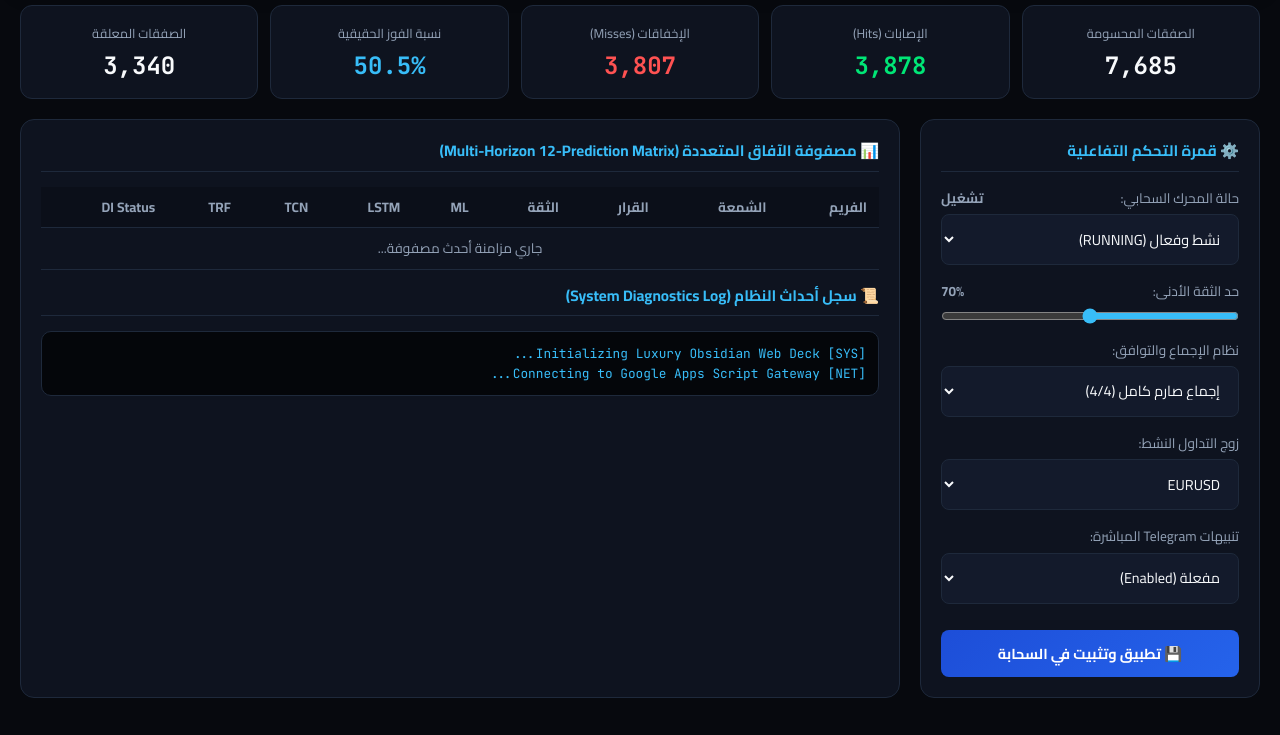
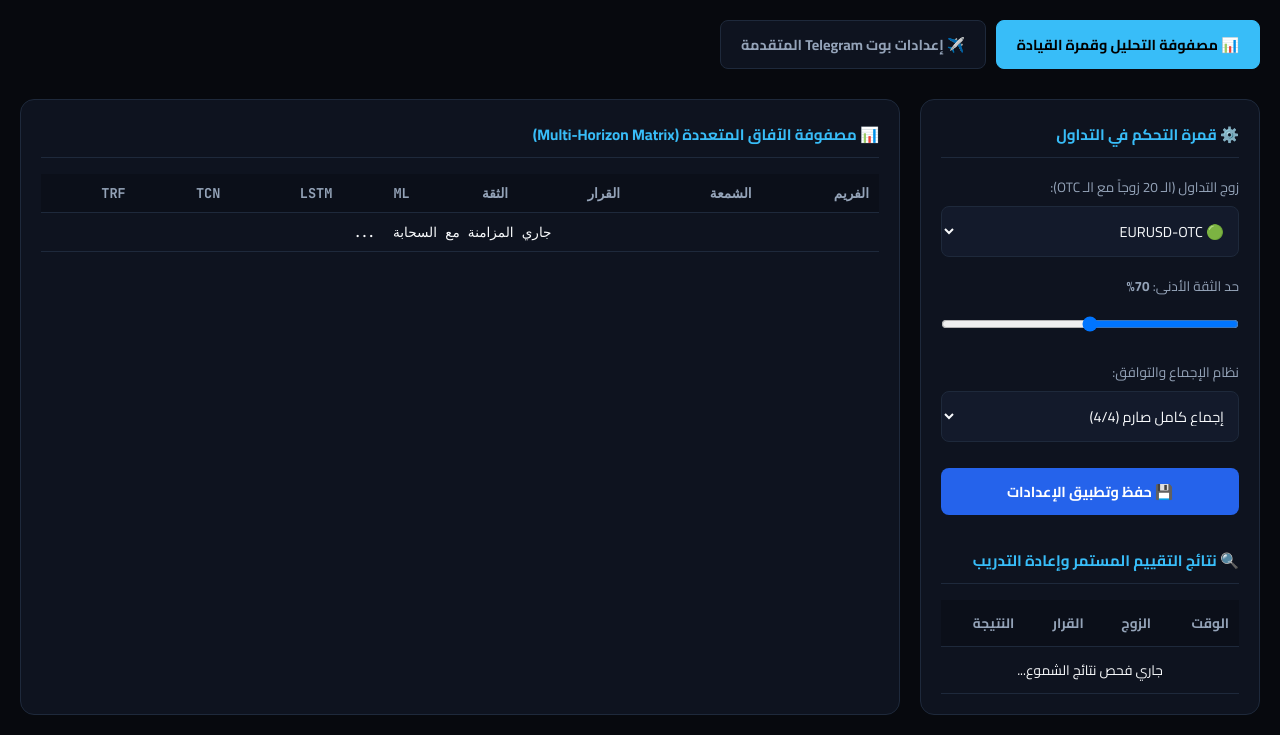
Before and after one commit to ahmedapaly2025/IQ_Trading, a plain HTML site: page index.html in a window 1280 px wide. Shown: the part 129-864 px from the top of the page. Drawn offline with Linux system fonts and the light colour scheme; no server answers.

Commit message:
Refactor HTML structure and update styles

```diff
--- a/index.html
+++ b/index.html
@@ -3,191 +3,104 @@
 <head>
   <meta charset="UTF-8">
   <meta name="viewport" content="width=device-width, initial-scale=1.0">
-  <title>IQ AI Analyzer — Luxury Obsidian Cockpit 2026</title>
+  <title>IQ AI Cockpit — Enterprise 2026</title>
   <link href="https://fonts.googleapis.com/css2?family=Cairo:wght@400;600;700;900&family=JetBrains+Mono:wght@400;700&display=swap" rel="stylesheet">
   <style>
     :root {
-      --bg: #07090e;
-      --panel: #0e131f;
-      --card: #131a2b;
-      --border: #1e293b;
-      --border-glow: #3b82f644;
-      --accent: #38bdf8;
-      --call: #00e676;
-      --call-glow: rgba(0, 230, 118, 0.25);
-      --put: #ff5252;
-      --put-glow: rgba(255, 82, 82, 0.25);
-      --wait: #64748b;
-      --text: #f8fafc;
-      --text-muted: #94a3b8;
+      --bg: #07090e; --panel: #0e131f; --card: #131a2b; --border: #1e293b;
+      --accent: #38bdf8; --call: #00e676; --put: #ff5252; --text: #f8fafc; --text-muted: #94a3b8;
     }
     * { box-sizing: border-box; margin: 0; padding: 0; }
-    body {
-      background: var(--bg);
-      color: var(--text);
-      font-family: 'Cairo', sans-serif;
-      padding: 20px;
-      line-height: 1.5;
-    }
+    body { background: var(--bg); color: var(--text); font-family: 'Cairo', sans-serif; padding: 20px; }
     .container { max-width: 1400px; margin: 0 auto; display: flex; flex-direction: column; gap: 20px; }
 
-    /* Header */
     header {
-      background: var(--panel);
-      border: 1px solid var(--border);
-      border-radius: 14px;
-      padding: 16px 24px;
-      display: flex;
-      justify-content: space-between;
-      align-items: center;
-      box-shadow: 0 4px 20px rgba(0,0,0,0.5);
+      background: var(--panel); border: 1px solid var(--border); border-radius: 14px;
+      padding: 16px 24px; display: flex; justify-content: space-between; align-items: center;
     }
-    .brand { display: flex; align-items: center; gap: 12px; }
-    .brand-icon {
-      width: 40px; height: 40px; background: linear-gradient(135deg, #2563eb, #38bdf8);
-      border-radius: 10px; display: flex; align-items: center; justify-content: center;
-      font-weight: 900; font-size: 1.2rem;
+    .tabs-nav { display: flex; gap: 10px; margin-bottom: 10px; }
+    .tab-btn {
+      background: var(--panel); border: 1px solid var(--border); color: var(--text-muted);
+      padding: 10px 20px; border-radius: 8px; font-weight: 700; cursor: pointer;
     }
-    .pulse-online {
-      display: inline-block; width: 10px; height: 10px; border-radius: 50%;
-      background: var(--call); box-shadow: 0 0 10px var(--call); margin-left: 8px;
+    .tab-btn.active { background: var(--accent); color: #000; border-color: var(--accent); }
+
+    .cockpit-grid { display: grid; grid-template-columns: 340px 1fr; gap: 20px; }
+    @media (max-width: 1024px) { .cockpit-grid { grid-template-columns: 1fr; } }
+
+    .panel-box {
+      background: var(--panel); border: 1px solid var(--border); border-radius: 14px;
+      padding: 20px; display: flex; flex-direction: column; gap: 16px;
     }
+    .section-title { font-size: 0.95rem; font-weight: 700; color: var(--accent); border-bottom: 1px solid var(--border); padding-bottom: 8px; }
+    .control-group { display: flex; flex-direction: column; gap: 6px; }
+    .control-group label { font-size: 0.85rem; color: var(--text-muted); }
+    select, input, button {
+      background: var(--card); border: 1px solid var(--border); color: var(--text);
+      padding: 10px; border-radius: 8px; font-family: inherit; font-size: 0.9rem;
+    }
+    .btn-apply { background: #2563eb; color: #fff; font-weight: 700; cursor: pointer; border: none; margin-top: 10px; }
 
-    /* Grid Layout */
-    .cockpit-grid {
-      display: grid;
-      grid-template-columns: 340px 1fr;
-      gap: 20px;
-    }
-    @media (max-width: 1024px) {
-      .cockpit-grid { grid-template-columns: 1fr; }
-    }
+    table { width: 100%; border-collapse: collapse; }
+    th, td { padding: 10px; text-align: right; border-bottom: 1px solid var(--border); font-size: 0.85rem; }
+    th { color: var(--text-muted); background: rgba(0,0,0,0.2); }
 
-    /* Control Deck (قمرة التحكم) */
-    .control-deck {
-      background: var(--panel);
-      border: 1px solid var(--border);
-      border-radius: 14px;
-      padding: 20px;
-      display: flex;
-      flex-direction: column;
-      gap: 16px;
-    }
-    .section-title {
-      font-size: 0.95rem; font-weight: 700; color: var(--accent);
-      border-bottom: 1px solid var(--border); padding-bottom: 8px;
-    }
-    .control-group { display: flex; flex-direction: column; gap: 6px; }
-    .control-group label { font-size: 0.85rem; color: var(--text-muted); display: flex; justify-content: space-between; }
-    input[type="range"] { accent-color: var(--accent); cursor: pointer; }
-    select, button {
-      background: var(--card); border: 1px solid var(--border); color: var(--text);
-      padding: 10px 14px; border-radius: 8px; font-family: inherit; font-size: 0.9rem;
-    }
-    .btn-apply {
-      background: linear-gradient(135deg, #1d4ed8, #2563eb);
-      color: #fff; font-weight: 700; cursor: pointer; border: none;
-      transition: all 0.2s; margin-top: 10px;
-    }
-    .btn-apply:hover { opacity: 0.9; transform: translateY(-1px); }
+    .badge { padding: 4px 10px; border-radius: 6px; font-weight: 700; font-size: 0.8rem; }
+    .badge-call { background: rgba(0,230,118,0.2); color: var(--call); border: 1px solid var(--call); }
+    .badge-put { background: rgba(255,82,82,0.2); color: var(--put); border: 1px solid var(--put); }
 
-    /* Telemetry Stats Cards */
-    .telemetry-row {
-      display: grid;
-      grid-template-columns: repeat(auto-fit, minmax(160px, 1fr));
-      gap: 12px;
-    }
-    .stat-card {
-      background: var(--panel);
-      border: 1px solid var(--border);
-      border-radius: 12px;
-      padding: 14px;
-      text-align: center;
-    }
-    .stat-card span { font-size: 0.8rem; color: var(--text-muted); }
-    .stat-card strong { display: block; font-size: 1.5rem; font-family: 'JetBrains Mono', monospace; margin-top: 4px; }
-
-    /* Prediction Matrix Table */
-    .matrix-panel {
-      background: var(--panel);
-      border: 1px solid var(--border);
-      border-radius: 14px;
-      padding: 20px;
-      display: flex;
-      flex-direction: column;
-      gap: 15px;
-    }
-    table { width: 100%; border-collapse: collapse; }
-    th, td { padding: 10px 12px; text-align: right; border-bottom: 1px solid var(--border); font-size: 0.85rem; }
-    th { color: var(--text-muted); background: rgba(0,0,0,0.2); }
-    td code { font-family: 'JetBrains Mono', monospace; font-size: 0.8rem; }
-
-    .badge {
-      display: inline-block; padding: 4px 10px; border-radius: 6px;
-      font-weight: 700; font-size: 0.8rem; text-align: center;
-    }
-    .badge-call { background: var(--call-glow); color: var(--call); border: 1px solid var(--call); }
-    .badge-put { background: var(--put-glow); color: var(--put); border: 1px solid var(--put); }
-    .badge-wait { background: rgba(255,255,255,0.05); color: var(--wait); }
-
-    /* Terminal Console */
-    .terminal-box {
-      background: #04060a; border: 1px solid var(--border); border-radius: 10px;
-      padding: 12px; font-family: 'JetBrains Mono', monospace; font-size: 0.8rem;
-      color: #38bdf8; max-height: 140px; overflow-y: auto;
-    }
+    .checkbox-row { display: flex; gap: 15px; margin: 5px 0; }
+    .checkbox-row label { display: flex; align-items: center; gap: 6px; cursor: pointer; color: var(--text); }
   </style>
 </head>
 <body>
 
 <div class="container">
   <header>
-    <div class="brand">
-      <div class="brand-icon">IQ</div>
     <div>
-        <h2>IQ AI Cockpit <span style="font-size: 0.8rem; color: var(--accent);">Enterprise Cloud v5.0</span></h2>
-        <small style="color: var(--text-muted);">
-          <span class="pulse-online"></span> متصل بـ Google Sheets & GitHub Actions
-        </small>
-      </div>
+      <h2>IQ AI Cockpit <span style="font-size: 0.8rem; color: var(--accent);">Enterprise Cloud v5.2</span></h2>
+      <small style="color: var(--text-muted);">🟢 متصل بـ IQ Option والسيرفر السحابي</small>
     </div>
     <button onclick="refreshDashboard()" style="cursor: pointer;">🔄 تحديث فوري</button>
   </header>
 
-  <!-- عدادات الأداء التراكمي -->
-  <div class="telemetry-row">
-    <div class="stat-card">
-      <span>الصفقات المحسومة</span>
-      <strong id="decidedTrades">7,685</strong>
-    </div>
-    <div class="stat-card">
-      <span>الإصابات (Hits)</span>
-      <strong id="hitTrades" style="color: var(--call);">3,878</strong>
-    </div>
-    <div class="stat-card">
-      <span>الإخفاقات (Misses)</span>
-      <strong id="missTrades" style="color: var(--put);">3,807</strong>
-    </div>
-    <div class="stat-card">
-      <span>نسبة الفوز الحقيقية</span>
-      <strong id="winRate" style="color: var(--accent);">50.5%</strong>
-    </div>
-    <div class="stat-card">
-      <span>الصفقات المعلقة</span>
-      <strong id="pendingTrades">3,340</strong>
-    </div>
+  <div class="tabs-nav">
+    <button class="tab-btn active" onclick="switchTab('main')">📊 مصفوفة التحليل وقمرة القيادة</button>
+    <button class="tab-btn" onclick="switchTab('telegram')">✈️ إعدادات بوت Telegram المتقدمة</button>
   </div>
 
-  <div class="cockpit-grid">
-    <!-- لوحة التحكم الحية في إعدادات البوت -->
-    <div class="control-deck">
-      <div class="section-title">⚙️ قمرة التحكم التفاعلية</div>
+  <!-- التبويب 1: التحليل الرئيسي وقمرة التحكم -->
+  <div id="tab-main" class="cockpit-grid">
+    <div class="panel-box">
+      <div class="section-title">⚙️ قمرة التحكم في التداول</div>
 
       <div class="control-group">
-        <label>حالة المحرك السحابي: <b id="lblEngineStatus">تشغيل</b></label>
-        <select id="ctrlIsActive">
-          <option value="true">نشط وفعال (RUNNING)</option>
-          <option value="false">إيقاف مؤقت (PAUSED)</option>
+        <label>زوج التداول (الـ 20 زوجاً مع الـ OTC):</label>
+        <select id="ctrlPair">
+          <optgroup label="أزواج الفوركس العادية">
+            <option value="EURUSD">EURUSD</option>
+            <option value="GBPUSD">GBPUSD</option>
+            <option value="USDJPY">USDJPY</option>
+            <option value="AUDUSD">AUDUSD</option>
+            <option value="USDCAD">USDCAD</option>
+            <option value="USDCHF">USDCHF</option>
+            <option value="NZDUSD">NZDUSD</option>
+            <option value="EURGBP">EURGBP</option>
+            <option value="EURJPY">EURJPY</option>
+            <option value="GBPJPY">GBPJPY</option>
+          </optgroup>
+          <optgroup label="أزواج الـ OTC (تعمل 24/7 طوال العطلة)">
+            <option value="EURUSD-OTC" selected>🟢 EURUSD-OTC</option>
+            <option value="GBPUSD-OTC">🟢 GBPUSD-OTC</option>
+            <option value="USDJPY-OTC">🟢 USDJPY-OTC</option>
+            <option value="AUDUSD-OTC">🟢 AUDUSD-OTC</option>
+            <option value="USDCAD-OTC">🟢 USDCAD-OTC</option>
+            <option value="USDCHF-OTC">🟢 USDCHF-OTC</option>
+            <option value="NZDUSD-OTC">🟢 NZDUSD-OTC</option>
+            <option value="EURGBP-OTC">🟢 EURGBP-OTC</option>
+            <option value="EURJPY-OTC">🟢 EURJPY-OTC</option>
+            <option value="GBPJPY-OTC">🟢 GBPJPY-OTC</option>
+          </optgroup>
         </select>
       </div>
 
@@ -199,68 +112,90 @@
       <div class="control-group">
         <label>نظام الإجماع والتوافق:</label>
         <select id="ctrlConsensus">
-          <option value="4/4">إجماع صارم كامل (4/4)</option>
+          <option value="4/4">إجماع كامل صارم (4/4)</option>
           <option value="3/4">إجماع أغلبي مرن (3/4)</option>
         </select>
       </div>
 
+      <button class="btn-apply" onclick="saveAllSettings()">💾 حفظ وتطبيق الإعدادات</button>
+
+      <div class="section-title" style="margin-top: 15px;">🔍 نتائج التقييم المستمر وإعادة التدريب</div>
+      <table style="font-size: 0.75rem;">
+        <thead><tr><th>الوقت</th><th>الزوج</th><th>القرار</th><th>النتيجة</th></tr></thead>
+        <tbody id="evalsTbody">
+          <tr><td colspan="4" style="text-align: center;">جاري فحص نتائج الشموع...</td></tr>
+        </tbody>
+      </table>
+    </div>
+
+    <!-- مصفوفة التوقعات -->
+    <div class="panel-box">
+      <div class="section-title">📊 مصفوفة الآفاق المتعددة (Multi-Horizon Matrix)</div>
+      <table style="font-family: 'JetBrains Mono', monospace;">
+        <thead>
+          <tr><th>الفريم</th><th>الشمعة</th><th>القرار</th><th>الثقة</th><th>ML</th><th>LSTM</th><th>TCN</th><th>TRF</th></tr>
+        </thead>
+        <tbody id="matrixTbody">
+          <tr><td colspan="8" style="text-align: center;">جاري المزامنة مع السحابة...</td></tr>
+        </tbody>
+      </table>
+    </div>
+  </div>
+
+  <!-- التبويب 2: إعدادات Telegram المتقدمة (مطابقة للكود الأصلي) -->
+  <div id="tab-telegram" class="panel-box" style="display: none;">
+    <div class="section-title">✈️ إعدادات بوت التليجرام وشروط الفلترة المتقدمة</div>
+
     <div class="control-group">
-        <label>زوج التداول النشط:</label>
-        <select id="ctrlPair">
-          <option value="EURUSD">EURUSD</option>
-          <option value="EURUSD-OTC">EURUSD-OTC</option>
-          <option value="GBPUSD">GBPUSD</option>
-          <option value="USDJPY">USDJPY</option>
+      <label>حالة الإرسال التلقائي:</label>
+      <select id="tgEnabled">
+        <option value="true">تفعيل الإرسال الفوري 🟢</option>
+        <option value="false">كتم الإشعارات مؤقتاً 🔴</option>
       </select>
     </div>
 
     <div class="control-group">
-        <label>تنبيهات Telegram المباشرة:</label>
-        <select id="ctrlTelegram">
-          <option value="true">مفعلة (Enabled)</option>
-          <option value="false">معطلة (Muted)</option>
+      <label>🕯 اختيار أنواع الشموع المستهدفة للإرسال:</label>
+      <div class="checkbox-row">
+        <label><input type="checkbox" id="tgC1" checked> الشمعة 1 (الفورية C1)</label>
+        <label><input type="checkbox" id="tgC2" checked> الشمعة 2 (التالية C2)</label>
+        <label><input type="checkbox" id="tgC3"> الشمعة 3 (المستقبلية C3)</label>
+      </div>
+    </div>
+
+    <div class="control-group">
+      <label>شرط اتجاه التوقع المسموح بإرساله:</label>
+      <select id="tgDirection">
+        <option value="صعود وهبوط">صعود وهبوط (CALL & PUT)</option>
+        <option value="صعود فقط">صعود فقط (CALL Only)</option>
+        <option value="هبوط فقط">هبوط فقط (PUT Only)</option>
       </select>
     </div>
 
-      <button class="btn-apply" onclick="saveControlSettings()">💾 تطبيق وتثبيت في السحابة</button>
+    <div class="control-group">
+      <label>الحد الأدنى لمتوسط نسبة الثقة للإرسال (%):</label>
+      <input type="number" id="tgMinAvg" min="50" max="95" value="65">
     </div>
 
-    <!-- مصفوفة التوقعات الـ 12 وأصوات النماذج الـ 4 -->
-    <div class="matrix-panel">
-      <div class="section-title">📊 مصفوفة الآفاق المتعددة (Multi-Horizon 12-Prediction Matrix)</div>
-      <div style="overflow-x: auto;">
-        <table>
-          <thead>
-            <tr>
-              <th>الفريم</th>
-              <th>الشمعة</th>
-              <th>القرار</th>
-              <th>الثقة</th>
-              <th>ML</th>
-              <th>LSTM</th>
-              <th>TCN</th>
-              <th>TRF</th>
-              <th>DI Status</th>
-            </tr>
-          </thead>
-          <tbody id="matrixTbody">
-            <tr><td colspan="9" style="text-align: center; color: var(--text-muted);">جاري مزامنة أحدث مصفوفة...</td></tr>
-          </tbody>
-        </table>
+    <div class="control-group">
+      <label>فترة التهدئة ومنع التكرار (Cooldown بالدقائق):</label>
+      <input type="number" id="tgCooldown" min="1" max="60" value="5">
+      <small style="color: var(--text-muted);">تمنع تكرار إرسال إشارات متتالية لنفس الزوج قبل انقضاء هذه المدة.</small>
     </div>
 
-      <div class="section-title">📜 سجل أحداث النظام (System Diagnostics Log)</div>
-      <div class="terminal-box" id="termLogs">
-        [SYS] Initializing Luxury Obsidian Web Deck...<br>
-        [NET] Connecting to Google Apps Script Gateway...
-      </div>
-    </div>
+    <button class="btn-apply" onclick="saveAllSettings()" style="width: 250px;">💾 حفظ إعدادات Telegram</button>
   </div>
 </div>
 
 <script>
-  // ضع هنا رابط الـ Web App الخاص بك من الخطوة 2
-  const GAS_URL = "https://script.google.com/macros/s/AKfycbygeG6IiyxKEqTTCmeJcnojA0aFxxBm_ULD3STCQqxwygg7bmB7PfuRQoa5QefGG9EZXw/exec";
+  const GAS_URL = "ضع_هنا_رابط_GOOGLE_APPS_SCRIPT_EXEC";
+
+  function switchTab(t) {
+    document.querySelectorAll('.tab-btn').forEach(b => b.classList.remove('active'));
+    event.target.classList.add('active');
+    document.getElementById('tab-main').style.display = (t === 'main') ? 'grid' : 'none';
+    document.getElementById('tab-telegram').style.display = (t === 'telegram') ? 'flex' : 'none';
+  }
 
   async function refreshDashboard() {
     if (GAS_URL.includes("ضع_هنا_رابط")) return;
@@ -269,87 +204,75 @@
       const json = await res.json();
       if (json.status !== "success") return;
 
-      // 1. تحديث الإحصائيات
-      if (json.stats) {
-        document.getElementById("decidedTrades").innerText = json.stats.decided || "--";
-        document.getElementById("hitTrades").innerText = json.stats.hits || "--";
-        document.getElementById("missTrades").innerText = json.stats.misses || "--";
-        document.getElementById("winRate").innerText = json.stats.win_rate || "--";
-        document.getElementById("pendingTrades").innerText = json.stats.pending || "--";
-      }
-
-      // 2. تحديث قمرة التحكم
+      // تحديث عناصر التحكم
       if (json.control) {
-        document.getElementById("ctrlIsActive").value = String(json.control.is_active).toLowerCase();
+        document.getElementById("ctrlPair").value = json.control.pair || "EURUSD-OTC";
         document.getElementById("ctrlConfidence").value = json.control.min_confidence || 70;
         document.getElementById("lblConf").innerText = (json.control.min_confidence || 70) + "%";
         document.getElementById("ctrlConsensus").value = json.control.consensus_mode || "4/4";
-        document.getElementById("ctrlPair").value = json.control.pair || "EURUSD";
-        document.getElementById("ctrlTelegram").value = String(json.control.telegram_alerts).toLowerCase();
+
+        // إعدادات التليجرام
+        document.getElementById("tgEnabled").value = String(json.control.tg_enabled);
+        document.getElementById("tgC1").checked = (json.control.tg_c1 === true || json.control.tg_c1 === "true");
+        document.getElementById("tgC2").checked = (json.control.tg_c2 === true || json.control.tg_c2 === "true");
+        document.getElementById("tgC3").checked = (json.control.tg_c3 === true || json.control.tg_c3 === "true");
+        document.getElementById("tgDirection").value = json.control.tg_direction || "صعود وهبوط";
+        document.getElementById("tgMinAvg").value = json.control.tg_min_avg || 65;
+        document.getElementById("tgCooldown").value = json.control.tg_cooldown || 5;
       }
 
-      // 3. تحديث مصفوفة التوقعات
-      if (json.matrix && json.matrix.length > 0) {
-        const tbody = document.getElementById("matrixTbody");
-        tbody.innerHTML = "";
-        json.matrix.forEach(row => {
-          const tr = document.createElement("tr");
-          let badgeClass = "badge-wait";
-          if (row.Action === "CALL") badgeClass = "badge-call";
-          if (row.Action === "PUT") badgeClass = "badge-put";
-
-          tr.innerHTML = `
-            <td><b>${row.Horizon}</b></td>
-            <td>${row.Candle}</td>
-            <td><span class="badge ${badgeClass}">${row.Action}</span></td>
-            <td><b>${row.Confidence}</b></td>
-            <td><code>${row.ML_Vote}</code></td>
-            <td><code>${row.LSTM_Vote}</code></td>
-            <td><code>${row.TCN_Vote}</code></td>
-            <td><code>${row.TRF_Vote}</code></td>
-            <td><small style="color: var(--call);">${row.DI_Status}</small></td>
-          `;
-          tbody.appendChild(tr);
-        });
+      // تحديث المصفوفة
+      if (json.matrix) {
+        const tb = document.getElementById("matrixTbody");
+        tb.innerHTML = json.matrix.map(r => `
+          <tr>
+            <td><b>${r.Horizon}</b></td><td>${r.Candle}</td>
+            <td><span class="badge ${r.Action === 'CALL' ? 'badge-call' : (r.Action === 'PUT' ? 'badge-put' : '')}">${r.Action}</span></td>
+            <td><b>${r.Confidence}</b></td><td>${r.ML_Vote}</td><td>${r.LSTM_Vote}</td><td>${r.TCN_Vote}</td><td>${r.TRF_Vote}</td>
+          </tr>
+        `).join("");
       }
 
-      // 4. تحديث السجل
-      if (json.logs && json.logs.length > 0) {
-        const box = document.getElementById("termLogs");
-        box.innerHTML = json.logs.map(l => `[${l[0]}] [${l[1]}] [${l[2]}]: ${l[3]}`).join("<br>");
+      // تحديث سجل التقييم
+      if (json.evals && json.evals.length > 0) {
+        const evTb = document.getElementById("evalsTbody");
+        evTb.innerHTML = json.evals.map(ev => `
+          <tr>
+            <td>${ev[0]}</td><td>${ev[1]}</td><td>${ev[2]}</td>
+            <td style="font-weight: bold; color: ${ev[5].includes('WIN') ? 'var(--call)' : 'var(--put)'}">${ev[5]}</td>
+          </tr>
+        `).join("");
       }
 
-    } catch (err) {
-      console.error("Fetch failed", err);
-    }
+    } catch (e) { console.error(e); }
   }
 
-  async function saveControlSettings() {
+  async function saveAllSettings() {
     const payload = {
       action: "update_control",
       settings: {
-        is_active: document.getElementById("ctrlIsActive").value === "true",
+        pair: document.getElementById("ctrlPair").value,
         min_confidence: parseInt(document.getElementById("ctrlConfidence").value),
         consensus_mode: document.getElementById("ctrlConsensus").value,
-        pair: document.getElementById("ctrlPair").value,
-        telegram_alerts: document.getElementById("ctrlTelegram").value === "true"
+        tg_enabled: document.getElementById("tgEnabled").value === "true",
+        tg_c1: document.getElementById("tgC1").checked,
+        tg_c2: document.getElementById("tgC2").checked,
+        tg_c3: document.getElementById("tgC3").checked,
+        tg_direction: document.getElementById("tgDirection").value,
+        tg_min_avg: parseInt(document.getElementById("tgMinAvg").value),
+        tg_cooldown: parseInt(document.getElementById("tgCooldown").value)
       }
     };
 
     try {
-      const res = await fetch(GAS_URL, {
-        method: "POST",
-        body: JSON.stringify(payload)
-      });
-      alert("✅ تم إرسال الإعدادات بنجاح وحفظها في Google Sheets!");
+      await fetch(GAS_URL, { method: "POST", body: JSON.stringify(payload) });
+      alert("✅ تم حفظ وتطبيق الإعدادات في السحابة بنجاح!");
       refreshDashboard();
-    } catch (e) {
-      alert("❌ تعذر حفظ الإعدادات: " + e);
-    }
+    } catch (err) { alert("خطأ في الحفظ: " + err); }
   }
 
   refreshDashboard();
-  setInterval(refreshDashboard, 10000); // تحديث كل 10 ثوانٍ
+  setInterval(refreshDashboard, 10000);
 </script>
 
 </body>
```
Lines whose indentation alone changed are shown as unchanged.
